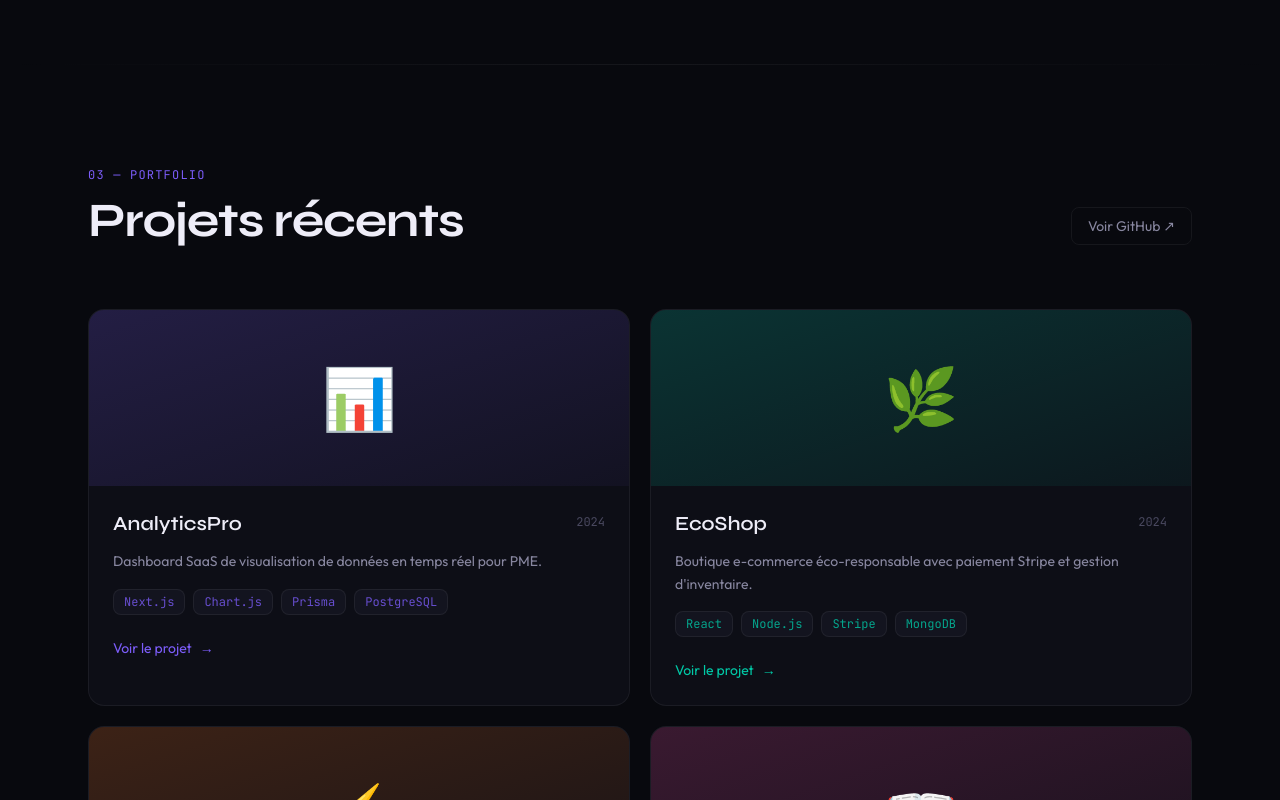
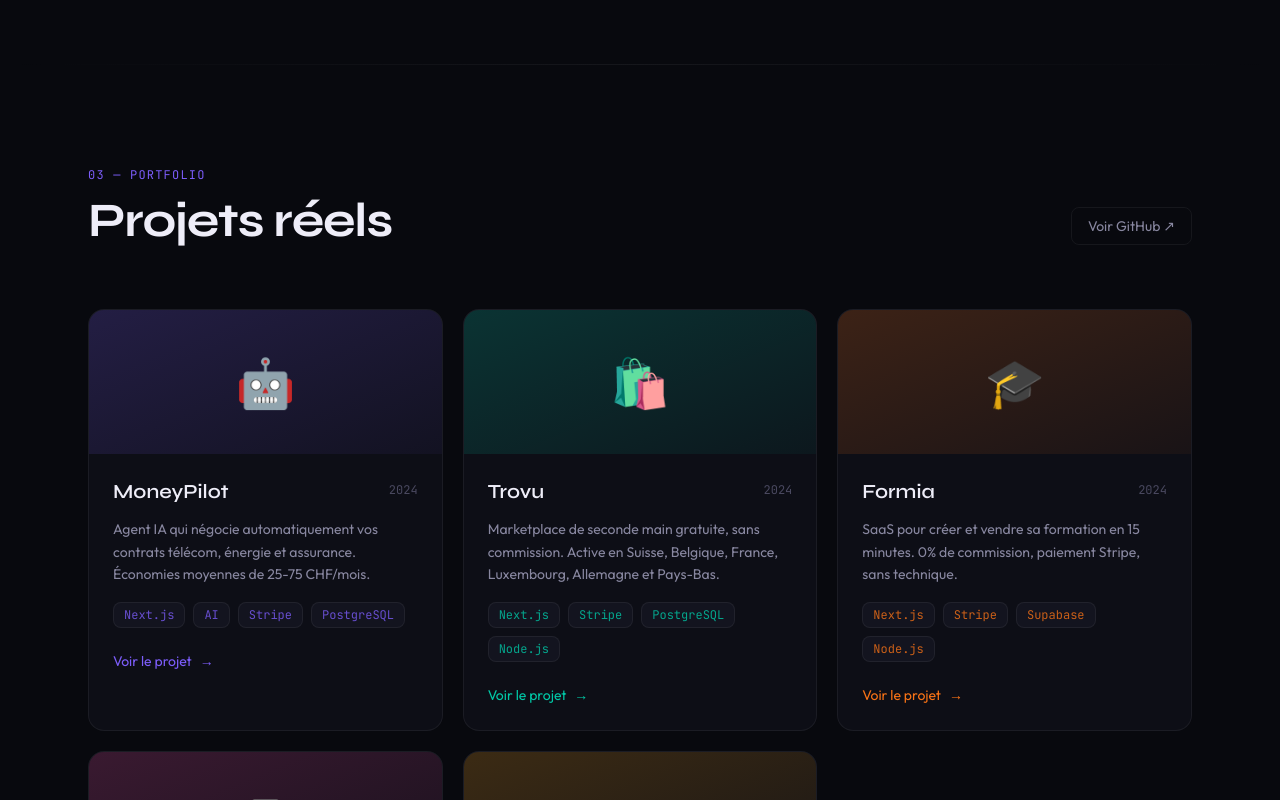
Before and after one commit to yvesnet9/yvescodes, a Next.js app: page / in a window 1280 px wide. Shown: the part 2000-2800 px from the top of the page. Built offline with nearby package versions, Linux system fonts and the light colour scheme.

Commit message:
feat: vrais projets dans le portfolio

```diff
--- a/src/components/Projects.tsx
+++ b/src/components/Projects.tsx
@@ -1,8 +1,54 @@
 const PROJECTS = [
-  { name: "AnalyticsPro", desc: "Dashboard SaaS de visualisation de données en temps réel pour PME.", stack: ["Next.js", "Chart.js", "Prisma", "PostgreSQL"], color: "from-accent/20 to-accent/5", accent: "#7c5dfa", emoji: "📊", link: "#", year: "2024" },
-  { name: "EcoShop", desc: "Boutique e-commerce éco-responsable avec paiement Stripe et gestion d'inventaire.", stack: ["React", "Node.js", "Stripe", "MongoDB"], color: "from-teal/20 to-teal/5", accent: "#00c9a7", emoji: "🌿", link: "#", year: "2024" },
-  { name: "TeamFlow", desc: "Outil de collaboration interne avec messagerie temps réel et gestion de tâches.", stack: ["Vue.js", "Socket.io", "Express", "PostgreSQL"], color: "from-orange-500/20 to-orange-500/5", accent: "#f97316", emoji: "⚡", link: "#", year: "2023" },
-  { name: "DevPortal", desc: "Portail de documentation interactive avec search full-text et versioning.", stack: ["Next.js", "MDX", "Algolia", "Vercel"], color: "from-pink-500/20 to-pink-500/5", accent: "#ec4899", emoji: "📖", link: "#", year: "2023" },
+  {
+    name: "MoneyPilot",
+    desc: "Agent IA qui négocie automatiquement vos contrats télécom, énergie et assurance. Économies moyennes de 25-75 CHF/mois.",
+    stack: ["Next.js", "AI", "Stripe", "PostgreSQL"],
+    color: "from-accent/20 to-accent/5",
+    accent: "#7c5dfa",
+    emoji: "🤖",
+    link: "https://www.getmoneypilot.com",
+    year: "2024",
+  },
+  {
+    name: "Trovu",
+    desc: "Marketplace de seconde main gratuite, sans commission. Active en Suisse, Belgique, France, Luxembourg, Allemagne et Pays-Bas.",
+    stack: ["Next.js", "Stripe", "PostgreSQL", "Node.js"],
+    color: "from-teal/20 to-teal/5",
+    accent: "#00c9a7",
+    emoji: "🛍️",
+    link: "https://www.trovu.ch",
+    year: "2024",
+  },
+  {
+    name: "Formia",
+    desc: "SaaS pour créer et vendre sa formation en 15 minutes. 0% de commission, paiement Stripe, sans technique.",
+    stack: ["Next.js", "Stripe", "Supabase", "Node.js"],
+    color: "from-orange-500/20 to-orange-500/5",
+    accent: "#f97316",
+    emoji: "🎓",
+    link: "https://www.myformia.com",
+    year: "2024",
+  },
+  {
+    name: "UnlockPro",
+    desc: "Plateforme de déblocage téléphone, recharges et gift cards. 500 000+ recharges envoyées, livraison instantanée.",
+    stack: ["Next.js", "Stripe", "PostgreSQL", "API"],
+    color: "from-pink-500/20 to-pink-500/5",
+    accent: "#ec4899",
+    emoji: "📱",
+    link: "https://www.unlockpro.fr",
+    year: "2023",
+  },
+  {
+    name: "SupersPro",
+    desc: "Plateforme de mise en relation entre élèves et professeurs particuliers. Réservation, paiement et suivi intégrés.",
+    stack: ["Next.js", "Stripe", "Supabase", "Tailwind"],
+    color: "from-amber-500/20 to-amber-500/5",
+    accent: "#f59e0b",
+    emoji: "📚",
+    link: "https://www.superspro.com",
+    year: "2023",
+  },
 ];
 
 export default function Projects() {
@@ -13,15 +59,15 @@ export default function Projects() {
         <div className="flex flex-wrap justify-between items-end mb-16 gap-6">
           <div>
             <span className="font-mono text-xs text-accent tracking-widest uppercase">03 — Portfolio</span>
-            <h2 className="font-display font-bold text-4xl lg:text-5xl text-text mt-3 tracking-tight">Projets récents</h2>
+            <h2 className="font-display font-bold text-4xl lg:text-5xl text-text mt-3 tracking-tight">Projets réels</h2>
           </div>
           <a href="https://github.com/yvesnet9" target="_blank" rel="noopener noreferrer" className="text-text-2 hover:text-text text-sm font-body border border-border hover:border-border-hover px-4 py-2 rounded-lg transition-all">Voir GitHub ↗</a>
         </div>
-        <div className="grid grid-cols-1 md:grid-cols-2 gap-5">
+        <div className="grid grid-cols-1 md:grid-cols-2 lg:grid-cols-3 gap-5">
           {PROJECTS.map((project) => (
             <div key={project.name} className="group relative rounded-2xl bg-bg-2 border border-border hover:border-border-hover overflow-hidden transition-all duration-300 hover:-translate-y-1">
-              <div className={`h-44 bg-gradient-to-br ${project.color} flex items-center justify-center relative overflow-hidden`}>
-                <span className="text-6xl">{project.emoji}</span>
+              <div className={`h-36 bg-gradient-to-br ${project.color} flex items-center justify-center relative overflow-hidden`}>
+                <span className="text-5xl">{project.emoji}</span>
               </div>
               <div className="p-6">
                 <div className="flex items-start justify-between mb-3">
@@ -34,7 +80,7 @@ export default function Projects() {
                     <span key={tech} className="px-2.5 py-1 bg-bg-3 border border-border rounded-lg text-xs font-mono" style={{ color: project.accent + "cc" }}>{tech}</span>
                   ))}
                 </div>
-                <a href={project.link} className="inline-flex items-center gap-2 text-sm font-body transition-colors" style={{ color: project.accent }}>
+                <a href={project.link} target="_blank" rel="noopener noreferrer" className="inline-flex items-center gap-2 text-sm font-body transition-colors" style={{ color: project.accent }}>
                   Voir le projet <span className="group-hover:translate-x-1 transition-transform">→</span>
                 </a>
               </div>
```
